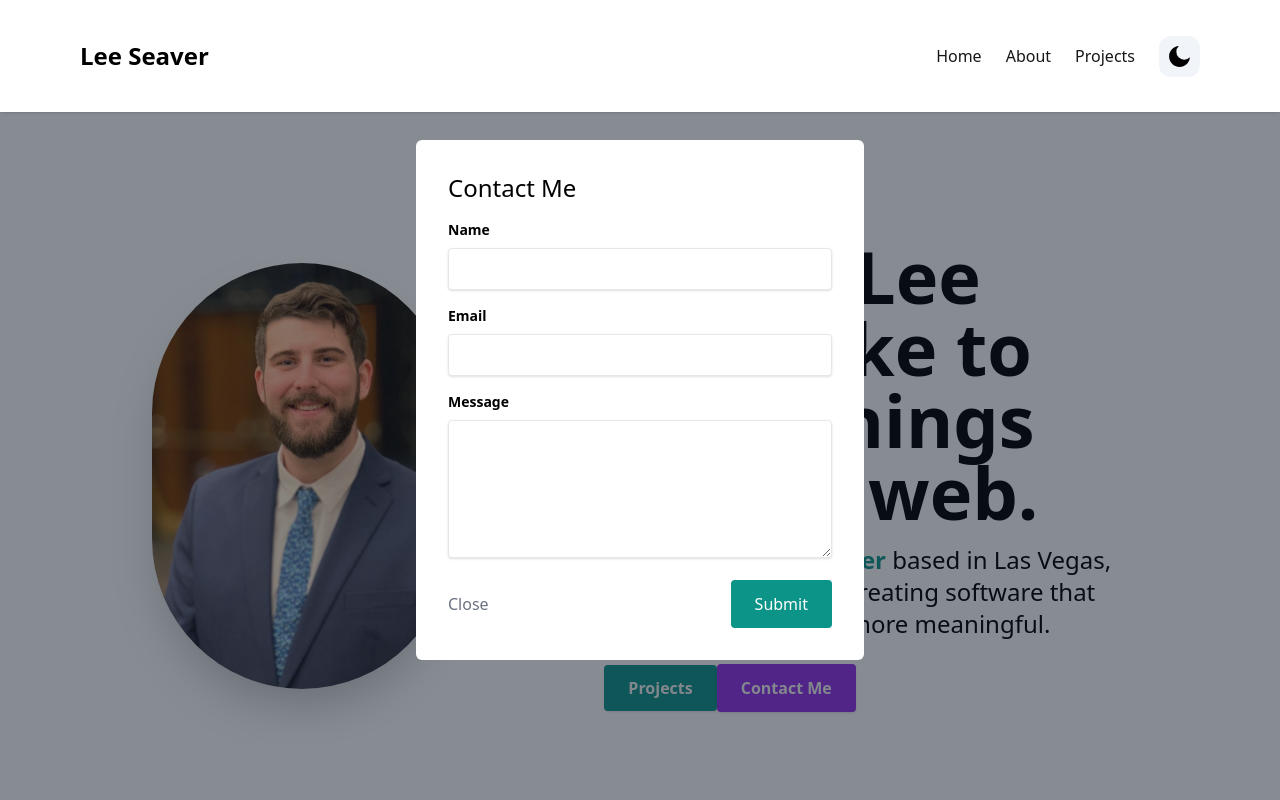
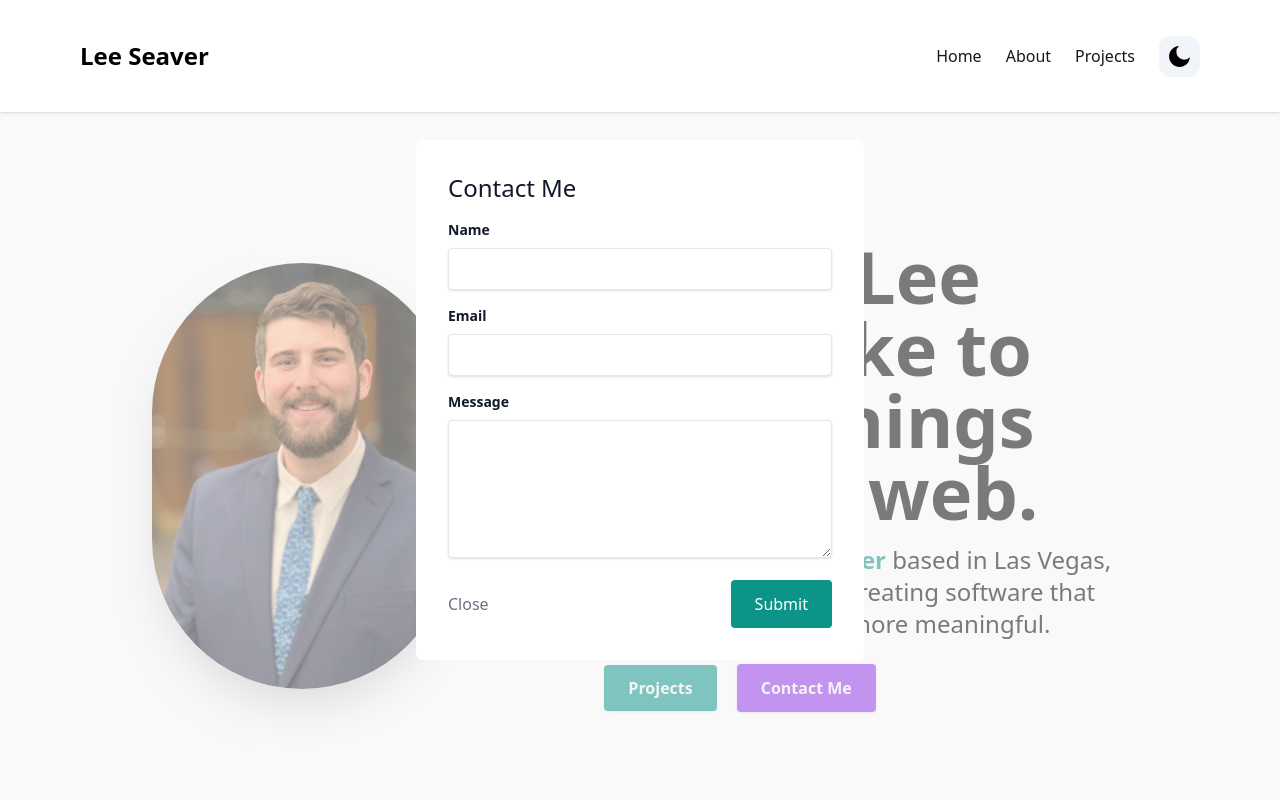
Before and after one commit to LeeAaron702/PorfolioProjectV1, a Next.js app: page / in a window 1280 px wide. Both pictures are taken after a click on the button "Contact Me". Shown: the top 800 px of the page. Built offline with nearby package versions, Linux system fonts and the light colour scheme.

Commit message:
contact me modal theme updating

```diff
--- a/components/ContactModal.tsx
+++ b/components/ContactModal.tsx
@@ -1,10 +1,16 @@
 import React from 'react';
+import { useTheme } from 'next-themes';
 
 interface Props {
   closeModal: () => void;
 }
 
 const ContactModal: React.FC<Props> = ({ closeModal }) => {
+  const { systemTheme, theme } = useTheme();
+  const currentTheme = theme === "system" ? systemTheme : theme;
+
+  const isDark = currentTheme === 'dark';
+
   const handleSubmit = (e: React.FormEvent) => {
     e.preventDefault();
 
@@ -14,28 +20,28 @@ const ContactModal: React.FC<Props> = ({ closeModal }) => {
   }
 
   return (
-    <div className="fixed top-0 left-0 w-full h-full bg-gray-900 bg-opacity-50 flex justify-center items-center">
-      <div className="bg-white p-8 rounded-md w-full max-w-md">
-        <h2 className="text-2xl mb-4">Contact Me</h2>
+    <div className={`fixed top-0 left-0 w-full h-full ${isDark ? "bg-gray-900" : "bg-gray-100"} bg-opacity-50 flex justify-center items-center`}>
+      <div className={`p-8 rounded-md w-full max-w-md ${isDark ? "bg-sky-950" : "bg-white"}`}>
+        <h2 className={`text-2xl mb-4 ${isDark ? "text-neutral-100" : "text-gray-900"}`}>Contact Me</h2>
         <form onSubmit={handleSubmit}>
           <div className="mb-4">
-            <label className="block text-sm font-bold mb-2" htmlFor="name">Name</label>
-            <input type="text" id="name" name="name" className="shadow appearance-none border rounded w-full py-2 px-3" required />
+            <label className={`block text-sm font-bold mb-2 ${isDark ? "text-neutral-100" : "text-gray-900"}`} htmlFor="name">Name</label>
+            <input type="text" id="name" name="name" className={`shadow appearance-none border rounded w-full py-2 px-3 ${isDark ? "text-neutral-100 bg-sky-850" : "text-gray-900 bg-white"}`} required />
           </div>
 
           <div className="mb-4">
-            <label className="block text-sm font-bold mb-2" htmlFor="email">Email</label>
-            <input type="email" id="email" name="email" className="shadow appearance-none border rounded w-full py-2 px-3" required />
+            <label className={`block text-sm font-bold mb-2 ${isDark ? "text-neutral-100" : "text-gray-900"}`} htmlFor="email">Email</label>
+            <input type="email" id="email" name="email" className={`shadow appearance-none border rounded w-full py-2 px-3 ${isDark ? "text-neutral-100 bg-sky-850" : "text-gray-900 bg-white"}`} required />
           </div>
 
           <div className="mb-4">
-            <label className="block text-sm font-bold mb-2" htmlFor="message">Message</label>
-            <textarea id="message" name="message" rows={5} className="shadow appearance-none border rounded w-full py-2 px-3" required></textarea>
+            <label className={`block text-sm font-bold mb-2 ${isDark ? "text-neutral-100" : "text-gray-900"}`} htmlFor="message">Message</label>
+            <textarea id="message" name="message" rows={5} className={`shadow appearance-none border rounded w-full py-2 px-3 ${isDark ? "text-neutral-100 bg-sky-850" : "text-gray-900 bg-white"}`} required></textarea>
           </div>
 
           <div className="flex justify-between">
-            <button type="button" onClick={closeModal} className="text-gray-500">Close</button>
-            <button type="submit" className="bg-teal-600 text-white px-6 py-3 rounded">Submit</button>
+            <button type="button" onClick={closeModal} className={`text-gray-500 ${isDark ? "hover:text-neutral-400" : "hover:text-gray-600"}`}>Close</button>
+            <button type="submit" className={`bg-teal-600 text-white px-6 py-3 rounded ${isDark ? "hover:bg-teal-700" : "hover:bg-teal-500"}`}>Submit</button>
           </div>
         </form>
       </div>
--- a/components/HeroSection.tsx
+++ b/components/HeroSection.tsx
@@ -38,7 +38,7 @@ const HeroSection = () => {
           </Link>
           <button
         onClick={() => setModalOpen(true)}
-        className="text-neutral-100 font-semibold px-6 py-3 bg-purple-600 rounded shadow hover:bg-purple-700">
+        className="text-neutral-100 font-semibold px-6 py-3 bg-purple-600 rounded shadow hover:bg-purple-700 ml-5">
         Contact Me
       </button>
            </div>
```
